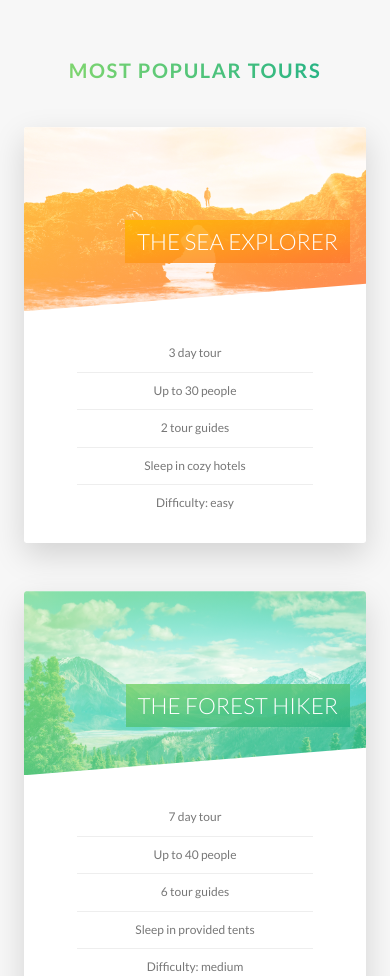
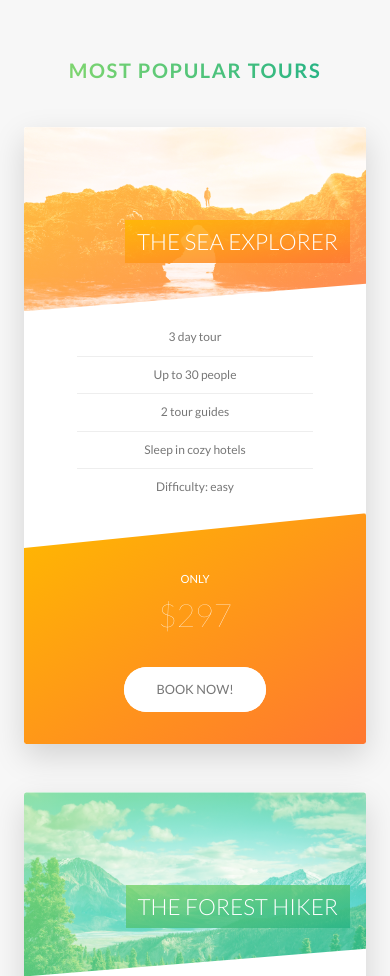
Before and after one commit to KaitlynSalemi/advanced-css-natours, a website: page index.html in a window 390 px wide. Shown: the part 2540-3516 px from the top of the page. Drawn offline with Linux system fonts and the light colour scheme.

Commit message:
media queries for last sections

```diff
--- a/sass/components/_card.scss
+++ b/sass/components/_card.scss
@@ -158,4 +158,48 @@
         font-weight: 100;
     }
 
+    @include respond(tab-port) {
+        height: auto;
+        border-radius: .3rem;
+        background-color: $color-white;
+        box-shadow: 0 1.5rem 4rem rgba($color-black, .15);
+
+        &__side {
+            height: auto;
+            position: relative;
+            box-shadow: none;
+
+            &--back {
+                transform: rotateY(0);
+                clip-path: polygon(0 15%, 100% 0, 100% 100%, 0% 100%);
+            }
+        }
+
+        &:hover &__side--front {
+            transform: rotateY(0);
+        }
+
+        &__details {
+            padding: 1rem 3rem;
+        }
+
+        // backside styling
+        &__cta {
+            position: relative;
+            top: 0%;
+            left: 0%;
+            transform: translate(0);
+            width: 100%;
+            padding: 7rem 4rem 4rem 4rem;
+        }
+
+        &__price-box {
+            margin-bottom: 3rem;
+        }
+
+        &__price-value {
+            font-size: 4rem;
+        }
+    }
+
 }
--- a/sass/components/_form.scss
+++ b/sass/components/_form.scss
@@ -15,6 +15,10 @@
         border-bottom: 3px solid transparent;
         width: 90%;
         display: block;
+
+        @include respond(tab-port) {
+            width: 100%;
+        }
 
         &:focus {
             outline: none;
@@ -50,6 +54,11 @@
     &__radio-group {
         width: 49%;
         display: inline-block;
+
+        @include respond(tab-port) {
+            width: 100%;
+            margin-bottom: 2rem;
+        }
     }
 
     &__radio-input {
--- a/sass/components/_story.scss
+++ b/sass/components/_story.scss
@@ -8,6 +8,16 @@
     padding-left: 9rem;
     font-size: $default-font-size;
     transform: skewX(-12deg);
+
+    @include respond(tab-port) {
+        width: 100%;
+        padding: 4rem;
+        padding-left: 7rem;
+    }
+
+    @include respond(phone) {
+        transform: skewX(0);
+    }
 
     &__shape {
         width: 15rem;
@@ -20,6 +30,10 @@
         transform: translateX(-3rem) skewX(12deg);
         position: relative;
         overflow: hidden;
+
+        @include respond(phone) {
+            transform: translateX(-3rem) skewX(0);
+        }
     }
 
     &__image {
@@ -31,6 +45,10 @@
 
     &__text {
         transform: skewX(12deg);
+
+        @include respond(phone) {
+            transform: skewX(0);
+        }
     }
 
     &__caption {
--- a/sass/pages/_home.scss
+++ b/sass/pages/_home.scss
@@ -61,13 +61,36 @@
                         transparent 50%),
         url(../img/nat-10.jpg);
 
-    background-size: 100%; //same as cover
+    background-size: 100%;
     border-radius: 3px;
     box-shadow: 0 1.5rem 4rem rgba($color-black, .2);
-    height: 50rem;
+
+    @include respond(tab-land) {
+        background-image: linear-gradient(105deg,
+                        rgba($color-white, .9) 0%,
+                        rgba($color-white, .9) 65%,
+                        transparent 65%),
+        url(../img/nat-10.jpg);
+        background-size: cover;
+    }
+
+    @include respond(tab-port) {
+        background-image: linear-gradient(to right,
+                        rgba($color-white, .9) 0%,
+                        rgba($color-white, .9) 100%),
+        url(../img/nat-10.jpg);
+    }
 
     &__form {
         width: 50%;
         padding: 6rem;
+
+        @include respond(tab-land) {
+            width: 65%;
+        }
+
+        @include respond(tab-port) {
+            width: 100%;
+        }
     }
 }
```
Also changed, not shown: css/style.css.
